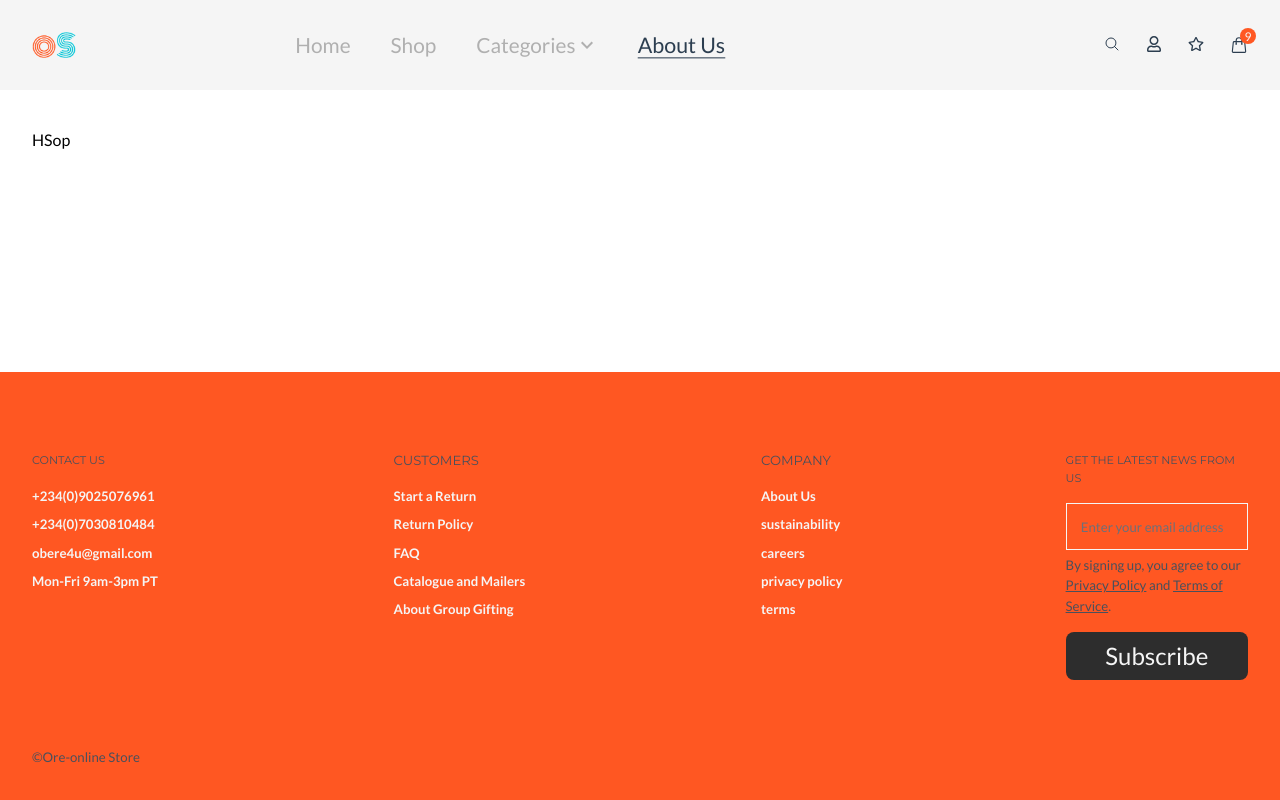
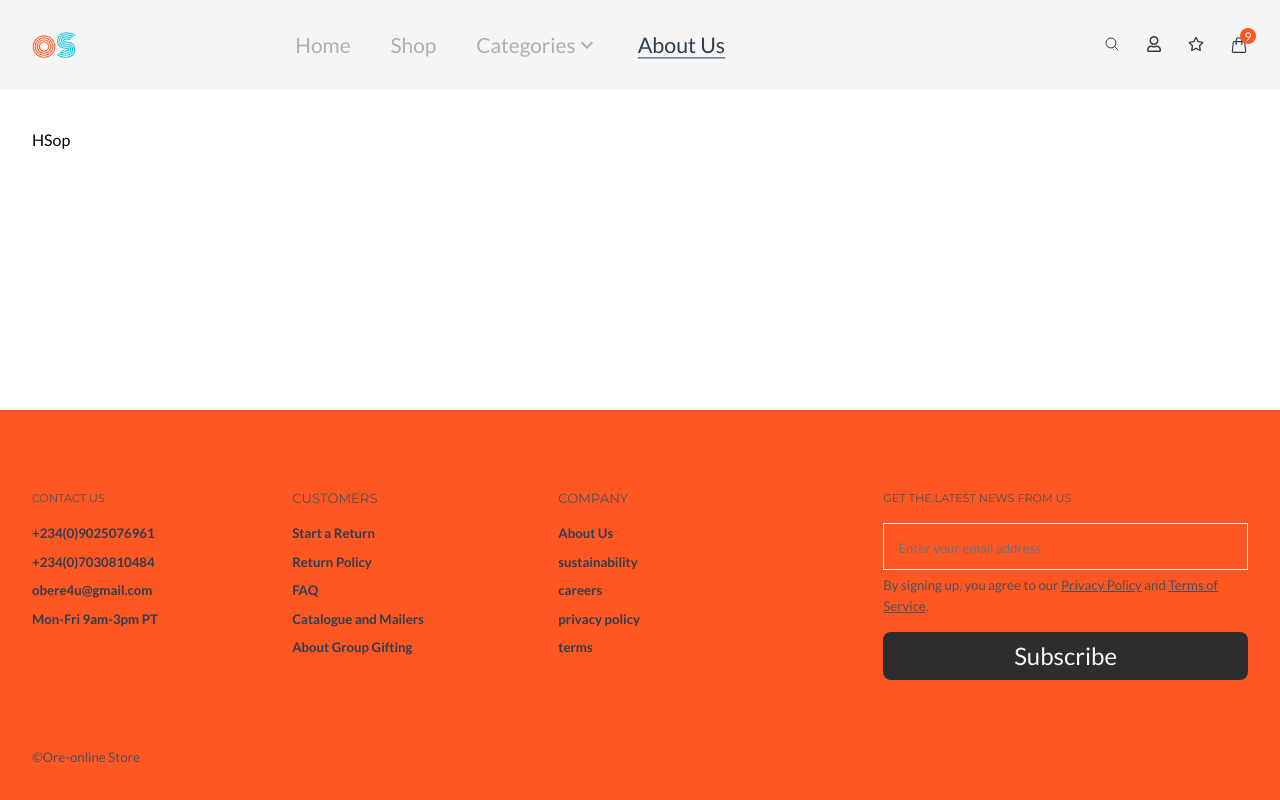
Before and after one commit to obere4u/timbu-cloud-shop, a Next.js app: page /about in a window 1280 px wide. Built offline with nearby package versions, Linux system fonts and the light colour scheme; a web font is replaced by a local one.

Commit message:
Update responsivness

```diff
--- a/src/components/footer/Footer.jsx
+++ b/src/components/footer/Footer.jsx
@@ -8,8 +8,8 @@ export default function Footer() {
   return (
     <footer className="w-full bg-primary-richBlack md:bg-accent-softRed mt-auto ">
       <div className={cn("w-full mx-auto max-w-[1444px] px-8 pb-8 pt-20")}>
-        <div className="md:flex mb-16">
-          <div className="flex justify-between w-full">
+        <div className="md:flex  mb-16">
+          <div className="md:w-[50%] flex justify-between w-full">
             <div>
               <h3
                 className={cn(
@@ -22,7 +22,7 @@ export default function Footer() {
               <div
                 className={cn(
                   lato.className,
-                  "text-[0.7rem] md:text-[0.825rem] leading-[20.37px] font-[600] flex flex-col space-y-2 mt-4 !text-secondary-lightGrey !md:text-text-primary"
+                  "text-[0.7rem] md:text-[0.825rem] leading-[20.37px] font-[600] flex flex-col space-y-2 mt-4 text-secondary-lightGrey md:text-text-primary"
                 )}
               >
                 <p>+234(0)9025076961</p>
@@ -40,7 +40,7 @@ export default function Footer() {
               )}
             >
               <h3 className="uppercase">customers</h3>
-              <div className="flex flex-col space-y-2 mt-4 !text-secondary-lightGrey md:text-text-primary">
+              <div className="flex flex-col space-y-2 mt-4 text-secondary-lightGrey md:text-text-primary">
                 {customerLinks.map((customerLink, index) => (
                   <p
                     key={customerLink + index}
@@ -69,7 +69,7 @@ export default function Footer() {
                     key={companyLink + index}
                     className={cn(
                       lato.className,
-                      "text-[0.7rem] md:text-[0.825rem] leading-[20.37px] !text-secondary-lightGrey !md:text-text-primary font-[600]"
+                      "text-[0.7rem] md:text-[0.825rem] leading-[20.37px] text-secondary-lightGrey md:text-text-primary font-[600]"
                     )}
                   >
                     {companyLink}
--- a/src/components/footer/components/Form.jsx
+++ b/src/components/footer/components/Form.jsx
@@ -5,7 +5,7 @@ import React from "react";
 
 export default function Form() {
   return (
-    <form className="w-full  md:max-w-[45%] md:ml-auto">
+    <form className="w-full md:w-[60%] md:ml-auto">
       <h3
         className={cn(
           montserrat.className,
```
